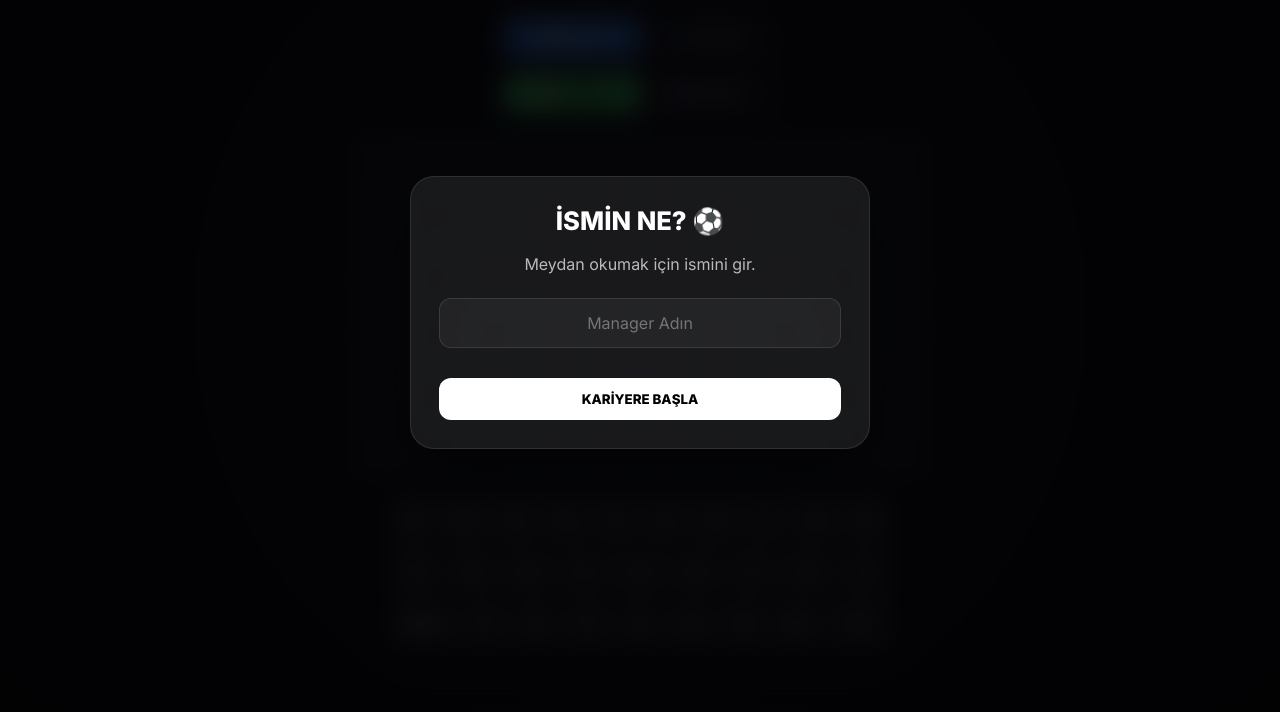
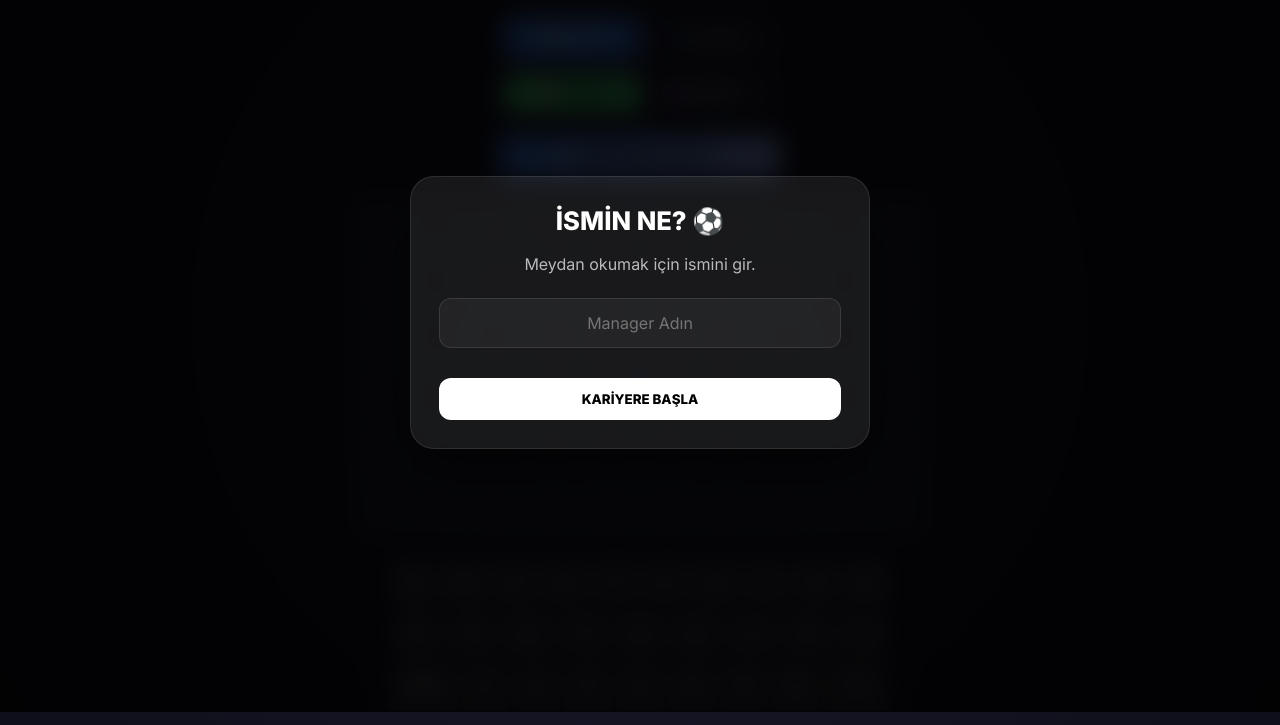
Before and after one commit to ahmetbaskan16/futbol-wordle, a website: page index.html in a window 1280 px wide. Shown: the part 88-813 px from the top of the page. Drawn offline with Linux system fonts and the light colour scheme.

Commit message:
Update index.html

```diff
--- a/index.html
+++ b/index.html
@@ -275,6 +275,11 @@
         <button class="mode-btn" id="mode-daily" onclick="switchPlayType(true)">📅 GÜNÜN</button>
         <button class="mode-btn" id="mode-endless" onclick="switchPlayType(false)">♾️ SERBEST</button>
     </div>
+
+    <!-- LOGO QUIZ GEÇİŞ BUTONU -->
+    <button onclick="window.location.href='logo-quiz.html'" style="margin-top: 12px; width: 100%; background: linear-gradient(135deg, #3b82f6 0%, #a5b4fc 100%); color: #000; border: none; padding: 12px; border-radius: 12px; font-weight: 800; cursor: pointer; font-size: 0.9rem; transition: opacity 0.2s; box-shadow: 0 4px 15px rgba(59, 130, 246, 0.4);">
+        🛡️ LOGO QUIZ OYNA ➔
+    </button>
 </div>
 
 <div id="game-container">
```
